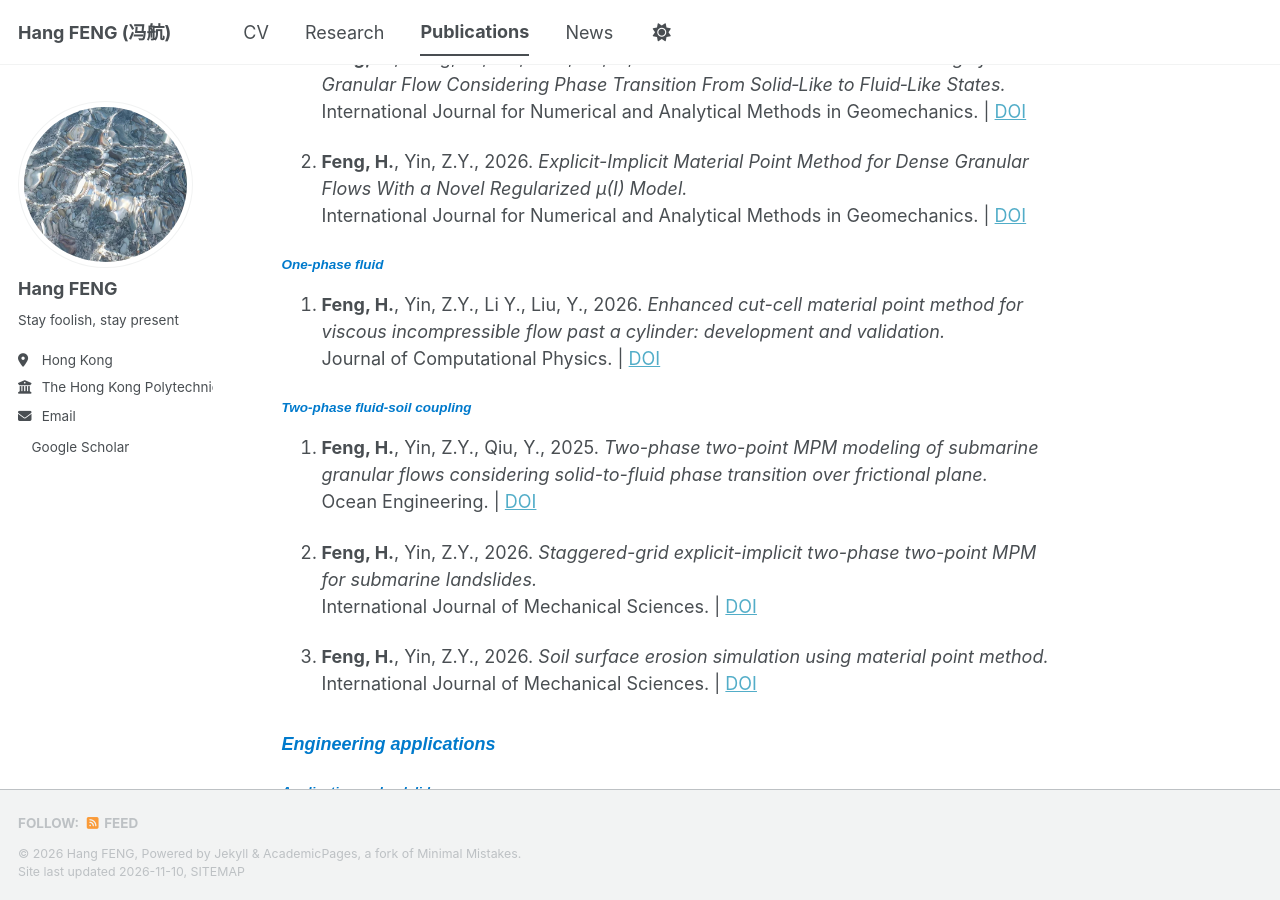
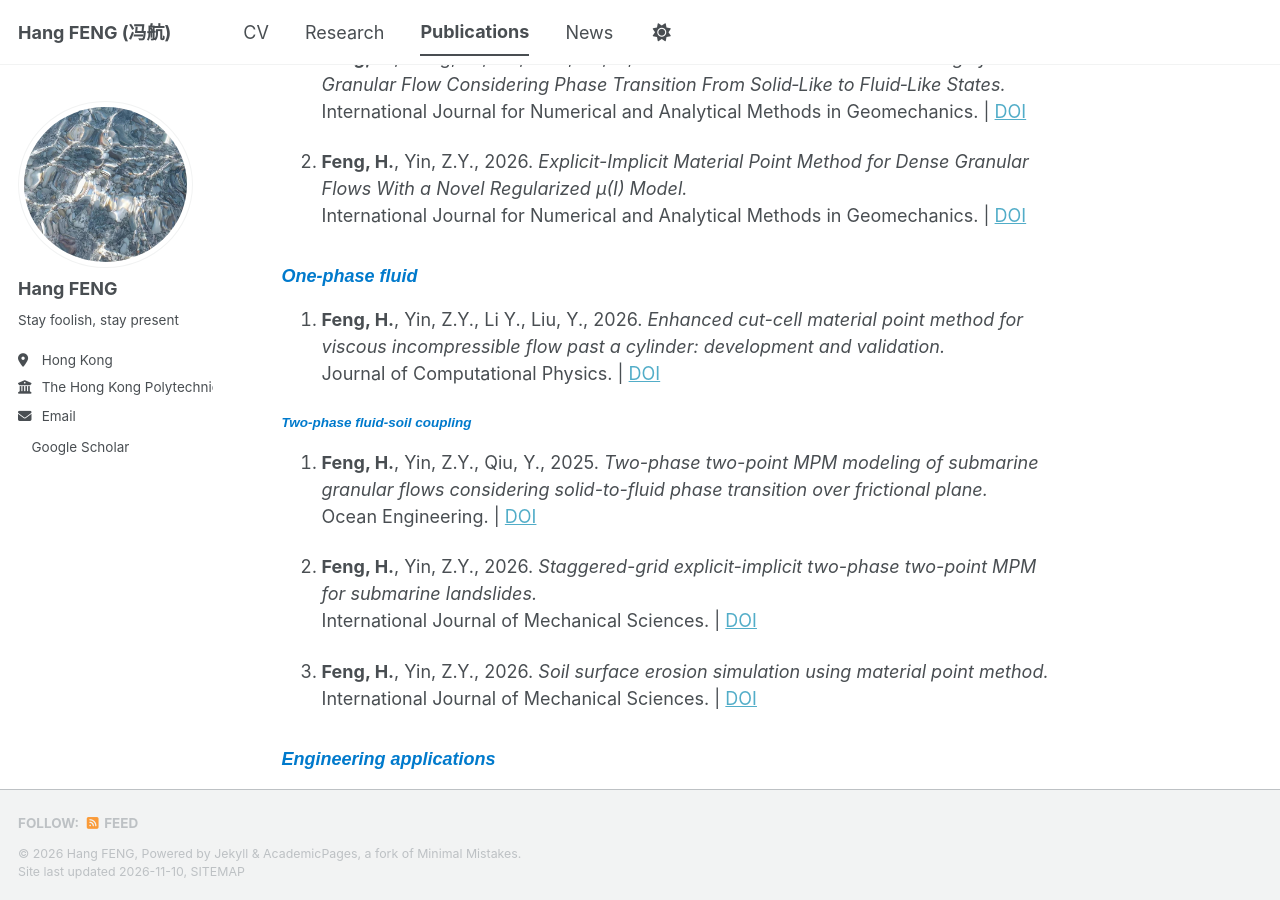
Before and after one commit to fenghang454/fenghang454.github.io, a Jekyll site: the page built from _pages/publications.md, in a window 1280 px wide and 900 px high, scrolled down 728 px. Built offline with Jekyll 4.4.1, drawn with Linux system fonts in a browser that asks for light colours; a style sheet for code colours, icons or effects is not loaded.

Commit message:
Update publications.md

```diff
--- a/_pages/publications.md
+++ b/_pages/publications.md
@@ -36,7 +36,7 @@ author_profile: true
    *Explicit-Implicit Material Point Method for Dense Granular Flows With a Novel Regularized µ(I) Model.*
    International Journal for Numerical and Analytical Methods in Geomechanics.  | [DOI](https://doi.org/10.1002/nag.70273)
 
-#### <span style="font-family: Arial; font-style: italic; color: #007ACC;">One-phase fluid </span>
+### <span style="font-family: Arial; font-style: italic; color: #007ACC;">One-phase fluid </span>
 
 1. **Feng, H.**, Yin, Z.Y., Li Y., Liu, Y., 2026.
    *Enhanced cut-cell material point method for viscous incompressible flow past a cylinder: development and validation.*
```
